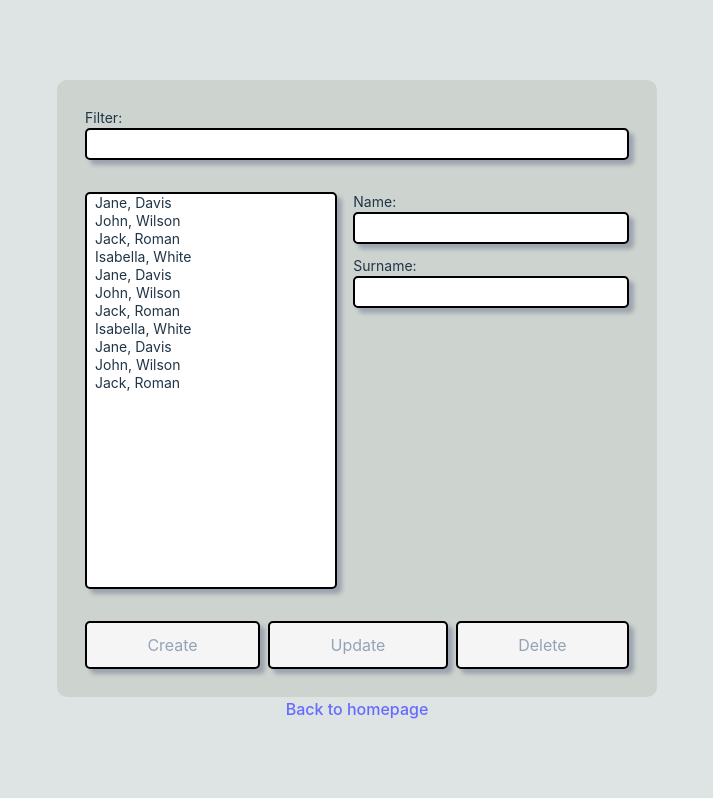
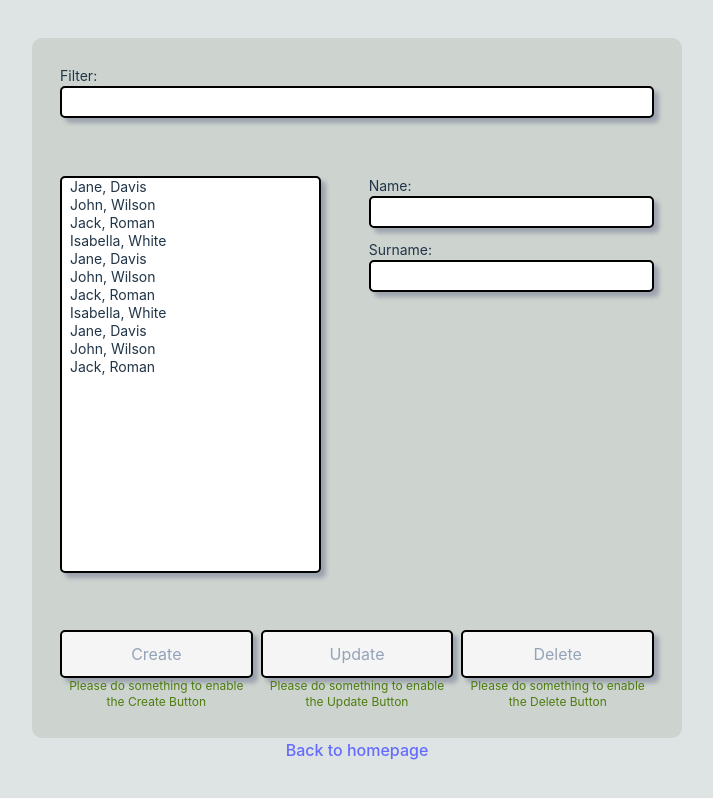
Before and after one commit to LuYujin9/7Guis, a React (Vite) app: page /crudPage in a window 1280 px wide. Shown: the whole page, without its empty margins (283-996 px from the left). Built offline with nearby package versions, Linux system fonts and the light colour scheme.

Commit message:
updated the component Crud and created a new component DynamicButton for it

```diff
--- a/src/components/Crud.tsx
+++ b/src/components/Crud.tsx
@@ -1,6 +1,7 @@
-import { useState } from "react";
+import { ChangeEvent, useState } from "react";
 import { v4 as uuidv4 } from "uuid";
 import { TextInput } from "./TextInput";
+import { DynamicButton } from "./DynamicButton";
 
 export type User = {
   name: string;
@@ -18,7 +19,6 @@ export function Crud({ users }: props) {
     surname: "",
   });
   const [message, setMessage] = useState<string>("");
-
   const filteredUserList = filterUserList(filterValue, userList);
 
   function handleCreate() {
@@ -73,9 +73,24 @@ export function Crud({ users }: props) {
     }
   }
 
+  function handleSelectChange(event: ChangeEvent<HTMLSelectElement>) {
+    setSelectedId(event.target.value);
+    const selectedUser = filteredUserList!.find(
+      (user) => user.id === event.target.value
+    );
+    setUserInputs({
+      name: selectedUser!.name,
+      surname: selectedUser!.surname,
+    });
+    //Q1 possible to find out this bug with test?
+    // setUserInputs(
+    //   filteredUserList!.find((user) => user.id === event.target.value)!
+    // );
+  }
+
   return (
     <>
-      <div className="grid grid-flow-row content-between w-[600px] h-[617px] rounded-[10px] m-auto p-7 bg-[#CDD3CE] ">
+      <div className="grid grid-flow-row content-between w-[650px] h-[700px] rounded-[10px] m-auto p-7 bg-[#CDD3CE] ">
         <div>
           <TextInput
             children="Filter:"
@@ -88,12 +103,7 @@ export function Crud({ users }: props) {
           <select
             className="w-[261px] h-[397px] border-2 rounded-[5px]  border-black shadow-[5px_5px_4px_0px] shadow-gray-400"
             size={15}
-            onChange={(e) => {
-              setSelectedId(e.target.value);
-              setUserInputs(
-                filteredUserList!.find((user) => user.id === e.target.value)!
-              );
-            }}
+            onChange={(e) => handleSelectChange(e)}
             aria-label="user list box"
             value={selectedId}
           >
@@ -121,12 +131,12 @@ export function Crud({ users }: props) {
           </div>
         </div>
         <div className="flex gap-2">
-          <Button
+          <DynamicButton
             name="Create"
             isDisabled={!userInputs.name && !userInputs.surname}
             onClick={() => handleCreate()}
           />
-          <Button
+          <DynamicButton
             name="Update"
             isDisabled={
               selectedId === undefined ||
@@ -134,7 +144,7 @@ export function Crud({ users }: props) {
             }
             onClick={() => handleUpdate(selectedId)}
           />
-          <Button
+          <DynamicButton
             isDeleteButton={true}
             name="Delete"
             onClick={() => handleDelete(selectedId)}
@@ -162,30 +172,3 @@ export function UserOption({ user }: { user: User }) {
     </option>
   );
 }
-
-export function Button({
-  name,
-  onClick,
-  isDisabled,
-  isDeleteButton,
-}: {
-  name: string;
-  onClick: () => void;
-  isDisabled: boolean;
-  isDeleteButton?: boolean;
-}) {
-  return (
-    <button
-      className={`flex-auto h-12 border-2 rounded-[5px] bg-[#F5F5F5]  border-black shadow-[5px_5px_4px_0px]
-       shadow-gray-400 text-gray-700 disabled:text-slate-400 ${
-         isDeleteButton
-           ? "hover:bg-[#FE9191] focus:bg-[#FEACAC]"
-           : "hover:bg-[#DDE5DE] focus:bg-[#C7DAC9]"
-       }`}
-      onClick={onClick}
-      disabled={isDisabled}
-    >
-      {name}
-    </button>
-  );
-}
--- /dev/null
+++ b/src/components/DynamicButton.tsx
@@ -0,0 +1,33 @@
+type props = {
+  name: string;
+  onClick: () => void;
+  isDisabled: boolean;
+  isDeleteButton?: boolean;
+};
+
+export function DynamicButton({
+  name,
+  onClick,
+  isDisabled,
+  isDeleteButton,
+}: props) {
+  return (
+    <div className="flex-auto w-full">
+      <button
+        className={`w-full h-12 border-2 rounded-[5px] bg-[#F5F5F5]  border-black shadow-[5px_5px_4px_0px]
+        shadow-gray-400 text-gray-700 disabled:text-slate-400 ${
+          isDeleteButton
+            ? "hover:bg-[#FE9191] focus:bg-[#FEACAC] bg-[#F27373]"
+            : "hover:bg-[#DDE5DE] focus:bg-[#C7DAC9] bg-[#F5F5F5]"
+        }`}
+        onClick={onClick}
+        disabled={isDisabled}
+      >
+        {name}
+      </button>
+      <div
+        className={`text-xs text-lime-700 ${!isDisabled && "invisible"}`}
+      >{`Please do something to enable the ${name} Button`}</div>
+    </div>
+  );
+}
```
Also changed, not shown: 2 other files (tests, documents, lock files or other folders).
